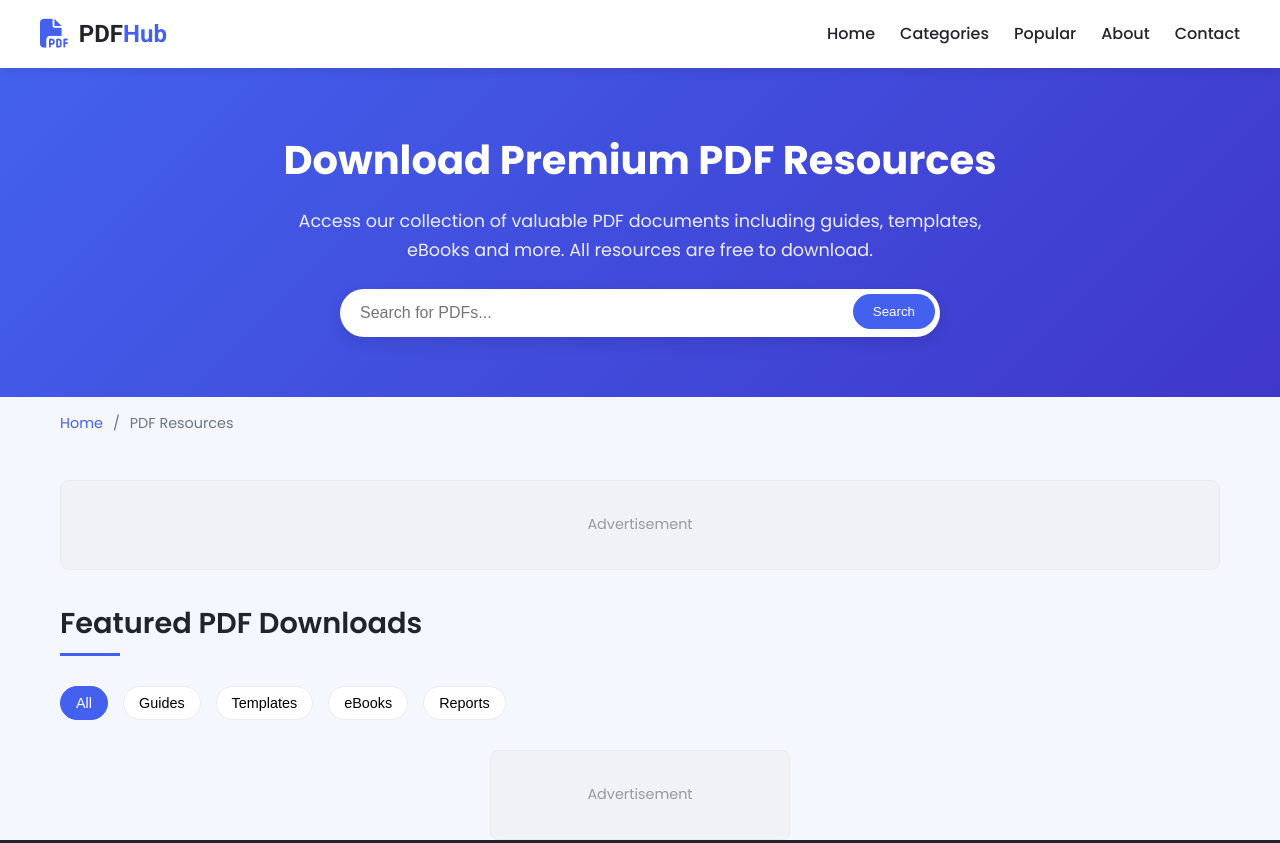
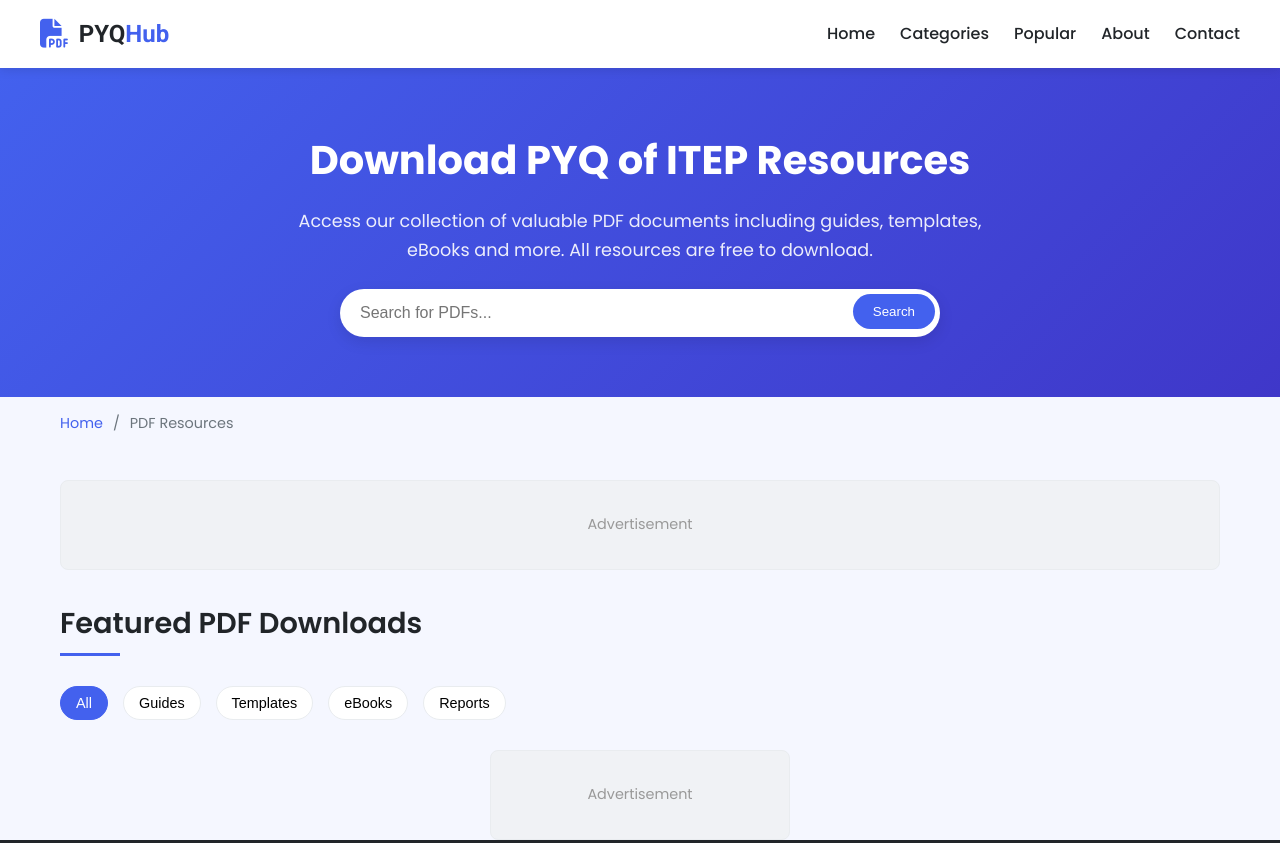
Before and after one commit to try3366/pdfuploader, a plain HTML site: page index.html in a window 1280 px wide. Shown: the top 843 px of the page. Drawn offline with Linux system fonts and the light colour scheme.

Commit message:
Update index.html

```diff
--- a/index.html
+++ b/index.html
@@ -16,7 +16,7 @@
     <meta property="og:url" content="https://yourwebsite.com">
     <meta property="og:image" content="https://yourwebsite.com/images/og-image.jpg">
 
-    <title>PDF Download Center | Free PDF Resources</title>
+    <title>PYQ Download Center | Free PYQ Resources</title>
 
     <!-- Favicon -->
     <link rel="icon" href="favicon.ico" type="image/x-icon">
@@ -552,7 +552,7 @@
         <div class="container header-container">
             <a href="index.html" class="logo">
                 <i class="fas fa-file-pdf logo-icon"></i>
-                <span class="logo-text">PDF<span>Hub</span></span>
+                <span class="logo-text">PYQ<span>Hub</span></span>
             </a>
 
             <button class="mobile-menu-btn" id="mobileMenuBtn">
@@ -574,7 +574,7 @@
     <!-- Hero Section -->
     <section class="hero">
         <div class="container">
-            <h1>Download Premium PDF Resources</h1>
+            <h1>Download PYQ of ITEP Resources</h1>
             <p>Access our collection of valuable PDF documents including guides, templates, eBooks and more. All resources are free to download.</p>
 
             <div class="search-box">
```
